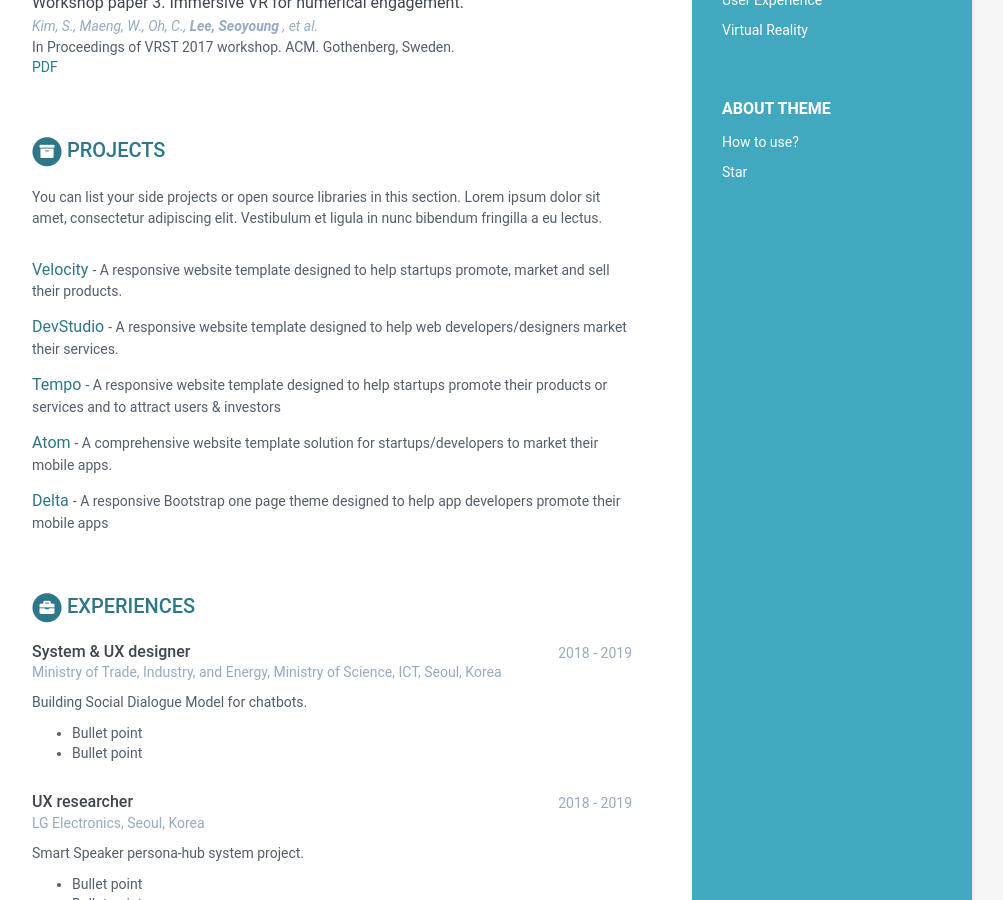
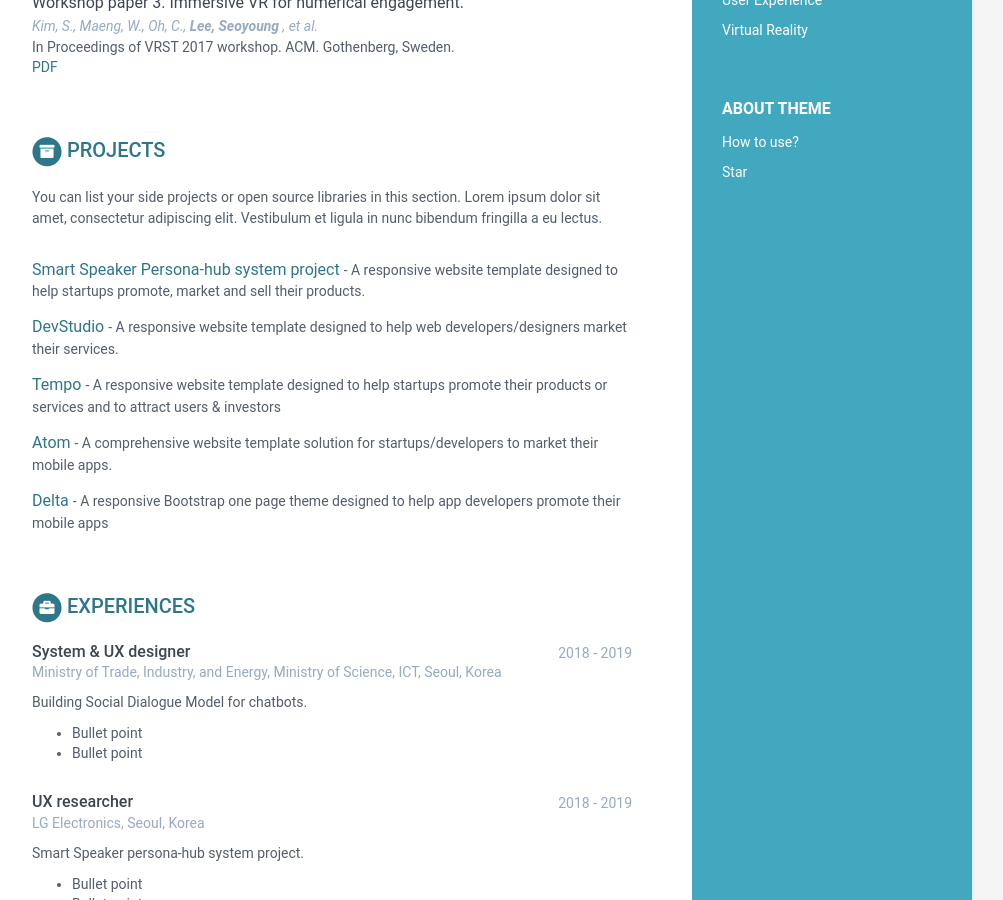
Before and after one commit to annesylee/annesylee.github.io, a Jekyll site: the page built from index.html, in a window 1280 px wide and 900 px high, scrolled down 972 px. Shown: the whole window, without its empty margins (168-1171 px from the left). Built offline with Jekyll 4.4.1, drawn with Linux system fonts in a browser that asks for light colours.

Commit message:
Update data.yml

```diff
--- a/_data/data.yml
+++ b/_data/data.yml
@@ -121,7 +121,7 @@ projects:
       section. Lorem ipsum dolor sit amet, consectetur adipiscing elit.
       Vestibulum et ligula in nunc bibendum fringilla a eu lectus.
     assignments:
-      - title: Velocity
+      - title: Smart Speaker Persona-hub system project
         link: "project1.html"
         tagline: "A responsive website template designed to help startups promote, market and sell their products."
 
```
